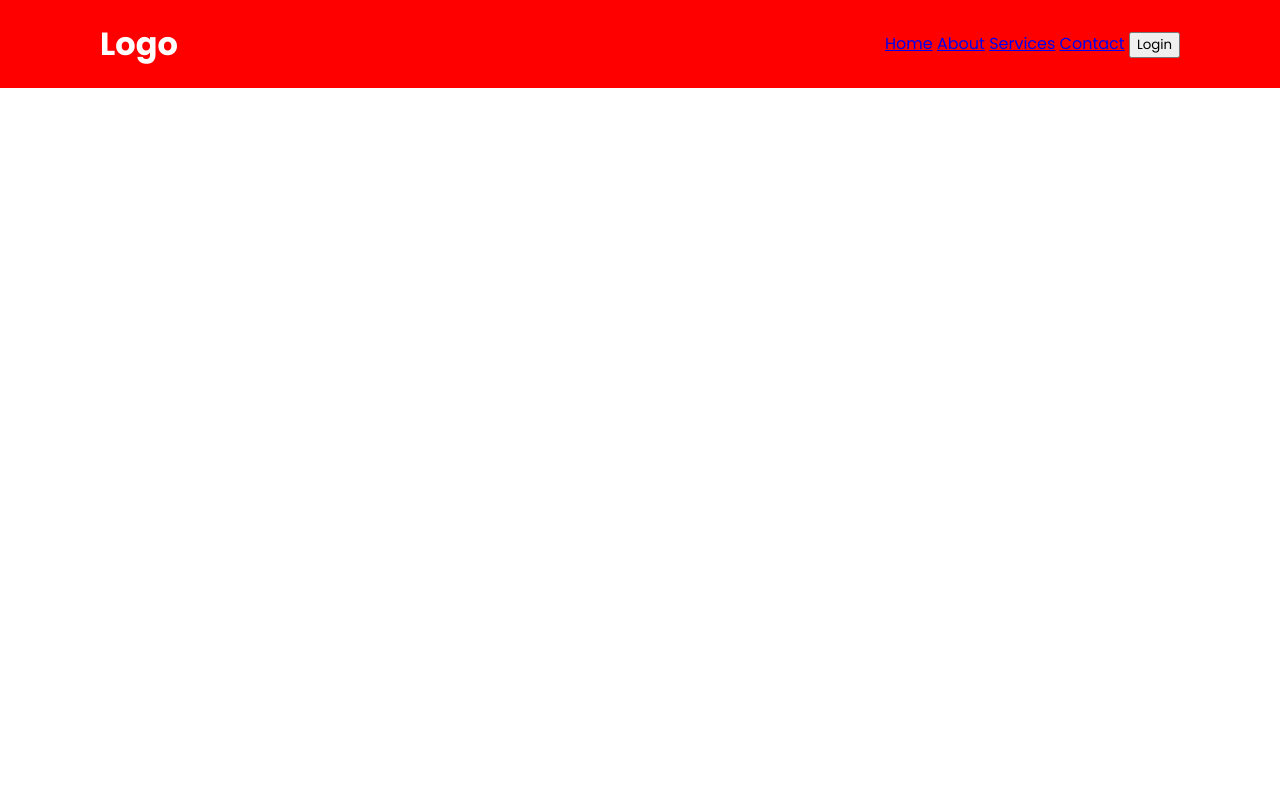
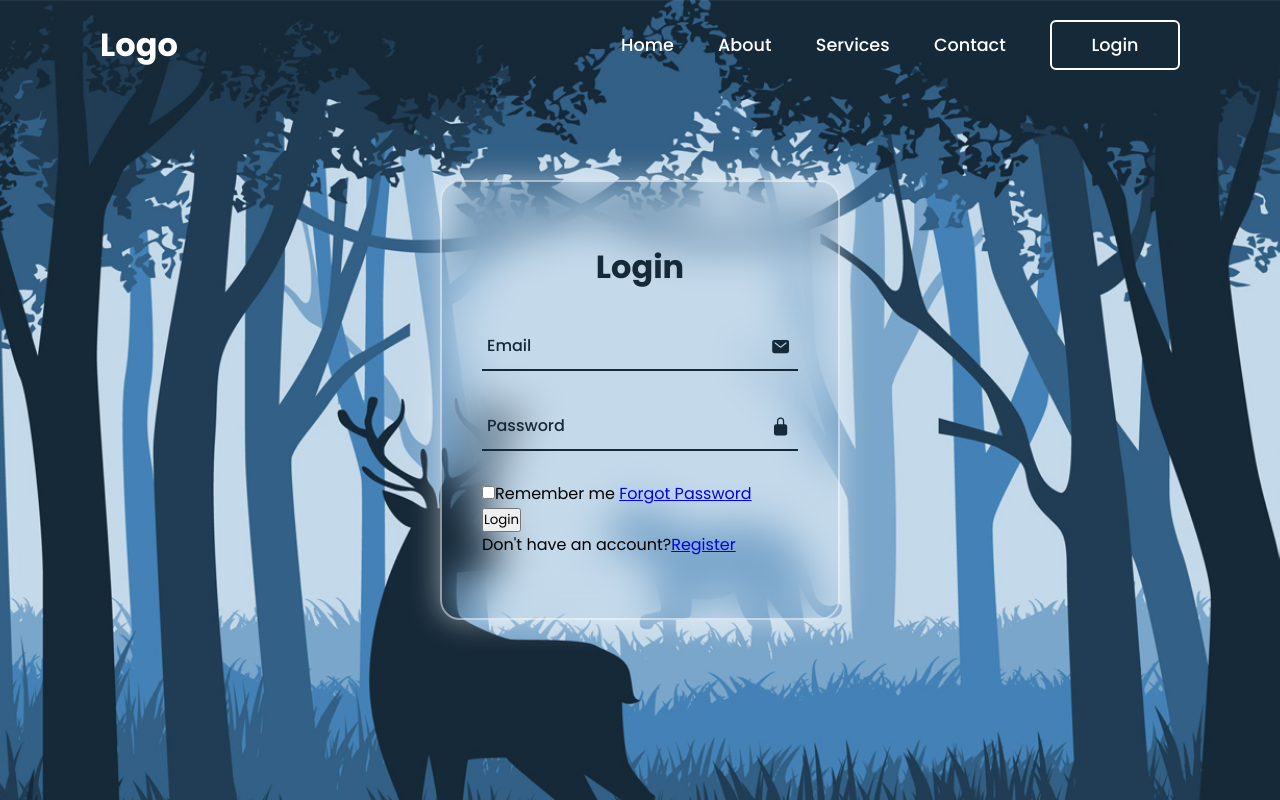
Before and after one commit to JorgeAZSan/website, a plain HTML site: page index.html in a window 1280 px wide. Drawn offline with nearby package versions, Linux system fonts and the light colour scheme.

Commit message:
Avanzando en el css

```diff
--- a/index.html
+++ b/index.html
@@ -1,16 +1,21 @@
 <!DOCTYPE html>
 <html lang="es">
+
 <head>
-    <meta charset="UTF-8">
-    <meta name="viewport" content="width=device-width, initial-scale=1.0">
+    <meta charset="UTF-8" />
+    <meta http-equiv="X-UA-Compatible" content="IE=edge">
+    <meta name="viewport" content="width=device-width, initial-scale=1.0" />
     <title>Web Site</title>
-    <link rel="stylesheet" href="styles.css">
+    <link rel="stylesheet" href="styles.css" />
     <script src="script.js"></script>
+    <script type="module" src="https://unpkg.com/ionicons@7.1.0/dist/ionicons/ionicons.esm.js"></script>
+    <script nomodule src="https://unpkg.com/ionicons@7.1.0/dist/ionicons/ionicons.js"></script>
 </head>
+
 <body>
     <header>
         <h2 class="logo">Logo</h2>
-        <nav>
+        <nav class="navigation">
             <a href="#">Home</a>
             <a href="#">About</a>
             <a href="#">Services</a>
@@ -19,12 +24,34 @@
         </nav>
     </header>
 
-    <main>
+    <!-- Contenedor -->
+    <div class="wrapper">
+        <div class="form-box login">
+            <h2>Login</h2>
+            <form action="#">
+                <div class="input-box">
+                    <span class="icon"><ion-icon name="mail"></ion-icon></span>
+                    <input type="email" required>
+                    <label>Email</label>
+                </div>
+                <div class="input-box">
+                    <span class="icon"><ion-icon name="lock-closed"></ion-icon></span>
+                    <input type="password" required>
+                    <label>Password</label>
+                </div>
+                <div class="rember-forgot">
+                    <label><input type="checkbox">Remember me</label>
+                    <a href="#">Forgot Password</a>
+                </div>
+                <button type="submit" class="btn">Login</button>
+                <div class="login-register">
+                    <p>Don't have an account?<a href="#" class="register-link">Register</a></p>
+                </div>
+            </form>
+        </div>
+    </div>
 
-    </main>
 
-    <footer>
+</body>
 
-    </footer>
-</body>
 </html>
--- a/styles.css
+++ b/styles.css
@@ -2,8 +2,23 @@
 
 *{
     margin: 0;
+    padding: 0;
     box-sizing: border-box;
     font-family: 'Poppins',sans-serif;
+}
+
+body{
+    display: flex;
+    justify-content: center;
+    background: url('img/background.jpg') no-repeat;
+    background-size: cover;
+    background-position: center;
+    /*Ajustes del contenedor */
+    flex-direction: column;
+    align-items: center;
+    min-height: 100vh;
+    margin: 0;
+
 }
 
 header{
@@ -12,7 +27,6 @@ header{
     left: 0;
     width: 100%;
     padding: 20px 100px;
-    background: red;
     display: flex;
     justify-content: space-between;
     align-items: center;
@@ -33,3 +47,116 @@ header{
     font-weight: 500;
     margin-left: 40px;
 }
+
+.navigation a::after{
+    content: '';
+    position: absolute;
+    left: 0;
+    bottom: -6px;
+    width: 100%;
+    height: 3px;
+    background: #fff;
+    border-radius: 5px;
+    transform-origin: right;
+    transform: scaleX(0);
+    transition: transform .5s;
+}
+
+.navigation a:hover::after{
+    transform-origin: left;
+    transform: scaleX(1);
+}
+
+.navigation .btnLogin-popup{
+    width: 130px;
+    height: 50px;
+    background: transparent;
+    border: 2px solid #fff;
+    outline: none;
+    border-radius: 6px;
+    cursor: pointer;
+    font-size: 1.1em;
+    color: #fff;
+    font-weight: 500;
+    margin-left: 40px;
+    transition: .5s;
+}
+
+.navigation .btnLogin-popup:hover{
+    background: #fff;
+    color: #162938;
+}
+
+/*Contenedor*/
+
+.wrapper{
+    position: relative;
+    width: 400px;
+    height: 440px;
+    background: transparent;
+    border: 2px solid rgb(255, 255, 255, .5);
+    border-radius: 20px;
+    backdrop-filter: blur(20px);
+    box-shadow: 0 0 30px rgb(255, 255, 255, .5);
+    display: flex;
+    justify-content: center;
+    align-items: center;
+}
+
+.wrapper .form-box{
+    width: 100%;
+    padding: 40px;
+}
+
+.form-box h2{
+    font-size: 2em;
+    color: #162938;
+    text-align: center;
+}
+
+.input-box{
+    position: relative;
+    width: 100%;
+    height: 50px;
+    border-bottom: 2px solid #162938;
+    margin: 30px 0;
+}
+
+.input-box label{
+    position: absolute;
+    top: 50%;
+    left: 5px;
+    transform: translateY(-50%);
+    font-size: 1em;
+    color: #162938;
+    font-weight: 500;
+    pointer-events: none;
+    transition: .5s;
+}
+
+.input-box input:focus~label,
+.input-box label:valid~label{
+    top: -5px;
+}
+
+
+
+.input-box input{
+    width: 100%;
+    height: 100%;
+    background: transparent;
+    border: none;
+    outline: none;
+    font-size: 1em;
+    color: #162938;
+    font-weight: 600;
+    padding: 0 35px 0 5px;
+}
+
+.input-box .icon{
+    position: absolute;
+    right: 8px;
+    font-size: 1.2em;
+    color: #162938;
+    line-height: 57px;
+}
```
Lines whose indentation alone changed are shown as unchanged.
